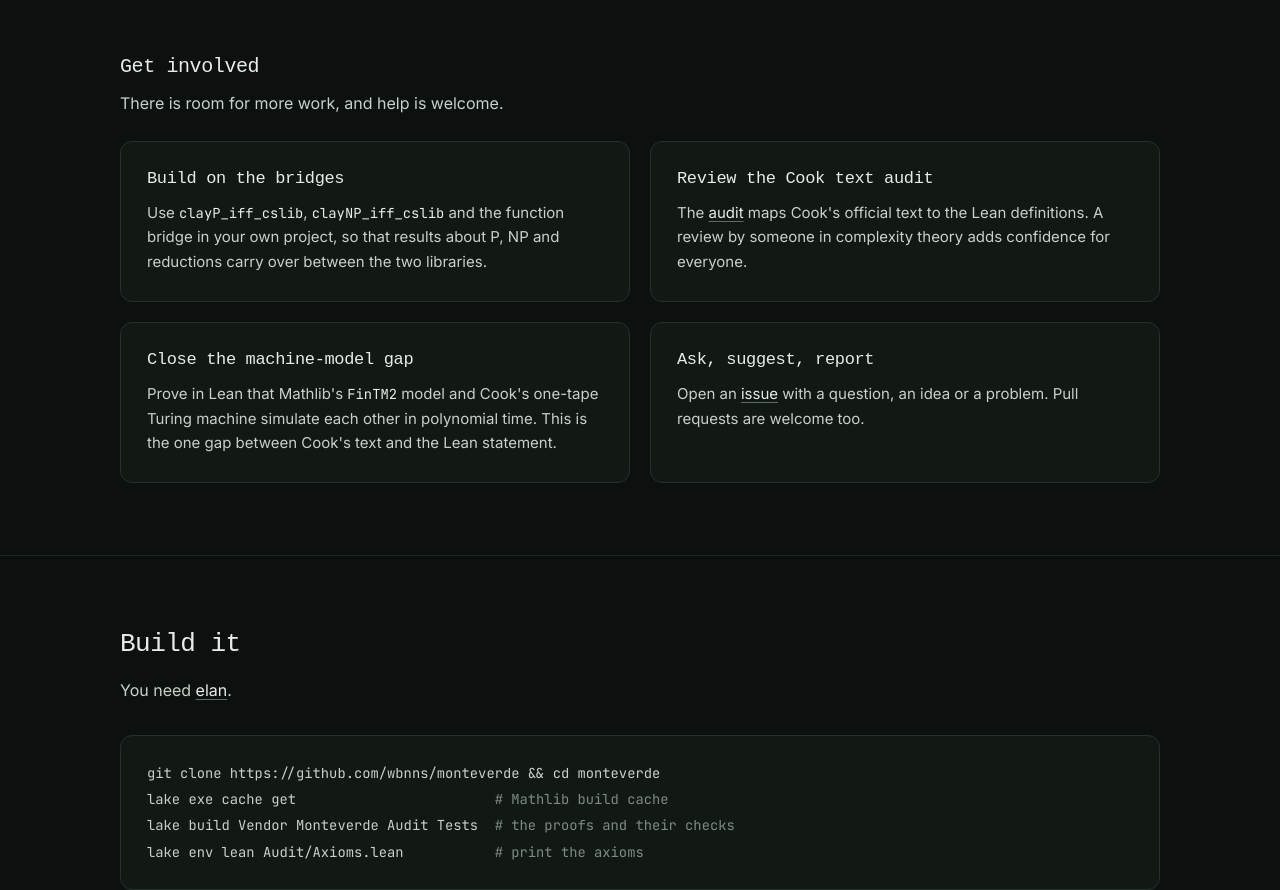
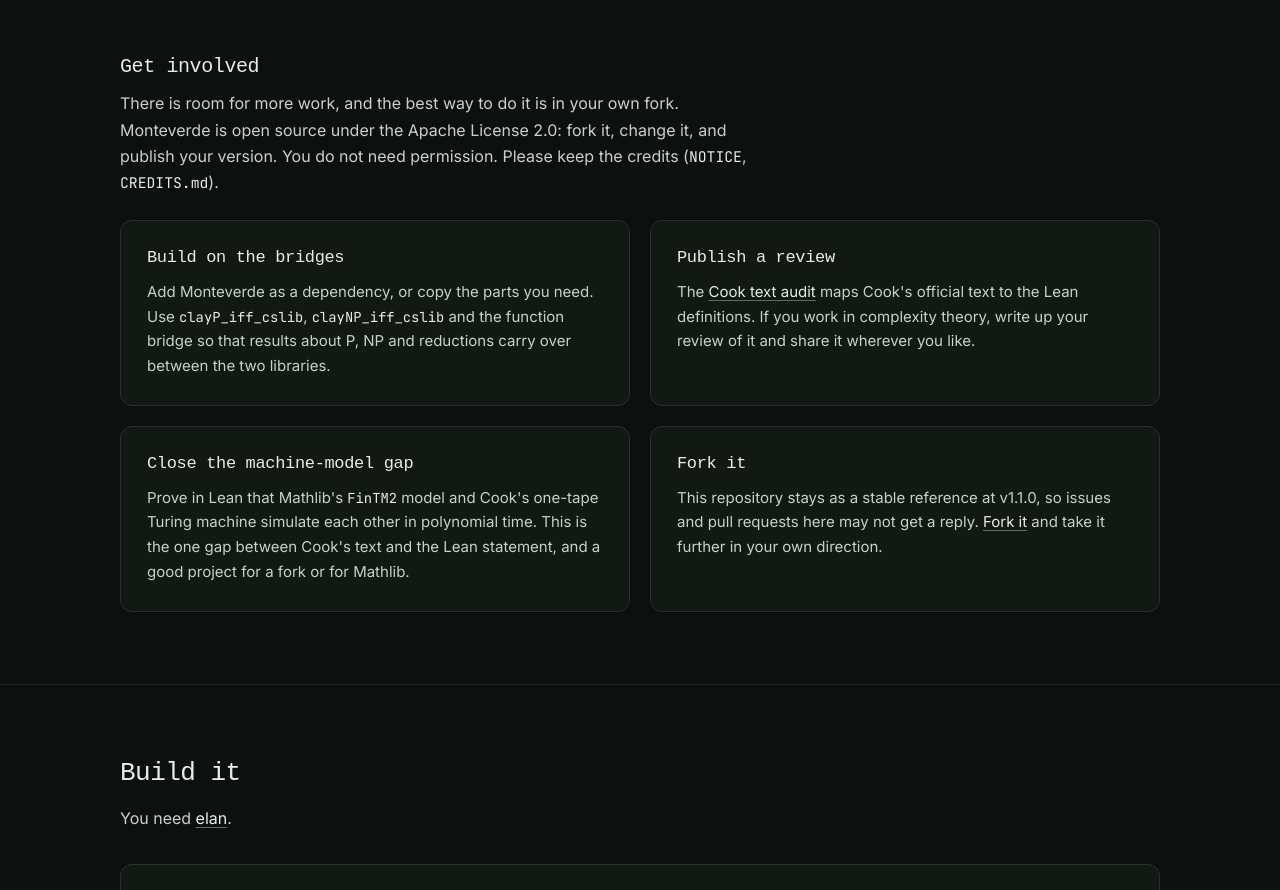
Before and after one commit to wbnns/monteverde, a plain HTML site: page docs/index.html in a window 1280 px wide. Shown: the part 7100-7990 px from the top of the page. Drawn offline with Linux system fonts and the light colour scheme; a web font is replaced by a local one.

Commit message:
Get involved and Contributing: encourage forks; this repo is a stable reference

```diff
--- a/docs/index.html
+++ b/docs/index.html
@@ -565,30 +565,34 @@ footer pre { font-size: 13px; line-height: 1.6; color: var(--faint); }
     </div>
 
     <h3 id="involved" style="margin-top:56px;font-size:20px">Get involved</h3>
-    <p>There is room for more work, and help is welcome.</p>
+    <p>There is room for more work, and the best way to do it is in your own fork.
+      Monteverde is open source under the Apache License 2.0: fork it, change it, and publish
+      your version. You do not need permission. Please keep the credits
+      (<code>NOTICE</code>, <code>CREDITS.md</code>).</p>
     <div class="grid-2" style="margin-top:24px">
       <div class="card">
         <h3>Build on the bridges</h3>
-        <p>Use <code>clayP_iff_cslib</code>, <code>clayNP_iff_cslib</code> and the function
-          bridge in your own project, so that results about P, NP and reductions carry over
-          between the two libraries.</p>
+        <p>Add Monteverde as a dependency, or copy the parts you need. Use
+          <code>clayP_iff_cslib</code>, <code>clayNP_iff_cslib</code> and the function bridge
+          so that results about P, NP and reductions carry over between the two libraries.</p>
       </div>
       <div class="card">
-        <h3>Review the Cook text audit</h3>
-        <p>The <a href="https://github.com/wbnns/monteverde/blob/main/Audit/cook_text_audit.md">audit</a>
-          maps Cook's official text to the Lean definitions. A review by someone in complexity
-          theory adds confidence for everyone.</p>
+        <h3>Publish a review</h3>
+        <p>The <a href="https://github.com/wbnns/monteverde/blob/main/Audit/cook_text_audit.md">Cook text audit</a>
+          maps Cook's official text to the Lean definitions. If you work in complexity theory,
+          write up your review of it and share it wherever you like.</p>
       </div>
       <div class="card">
         <h3>Close the machine-model gap</h3>
         <p>Prove in Lean that Mathlib's <code>FinTM2</code> model and Cook's one-tape Turing
           machine simulate each other in polynomial time. This is the one gap between Cook's
-          text and the Lean statement.</p>
+          text and the Lean statement, and a good project for a fork or for Mathlib.</p>
       </div>
       <div class="card">
-        <h3>Ask, suggest, report</h3>
-        <p>Open an <a href="https://github.com/wbnns/monteverde/issues">issue</a> with a
-          question, an idea or a problem. Pull requests are welcome too.</p>
+        <h3>Fork it</h3>
+        <p>This repository stays as a stable reference at v1.1.0, so issues and pull requests
+          here may not get a reply. <a href="https://github.com/wbnns/monteverde/fork">Fork it</a>
+          and take it further in your own direction.</p>
       </div>
     </div>
   </div>
```
Also changed, not shown: 1 other file.
